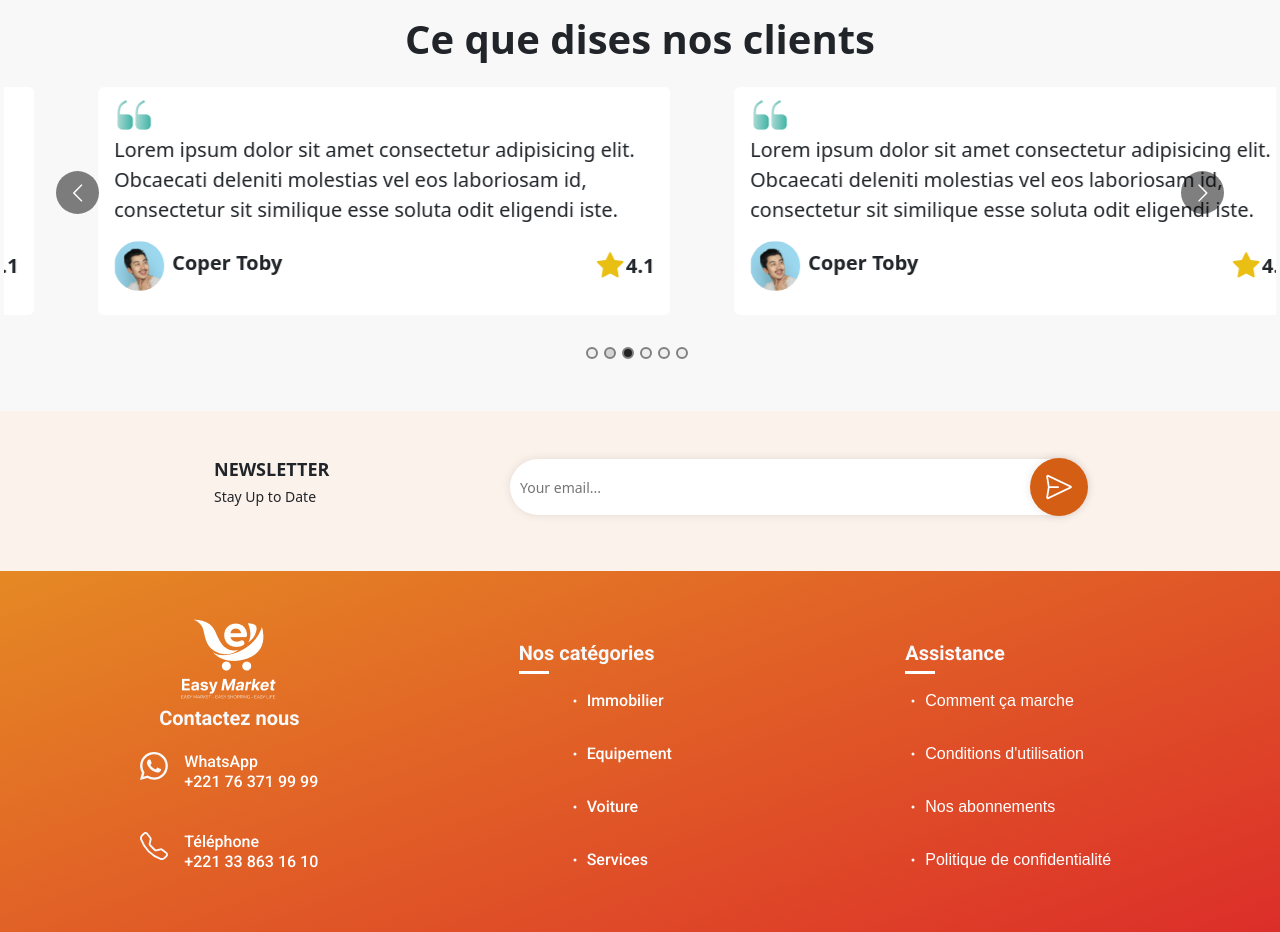
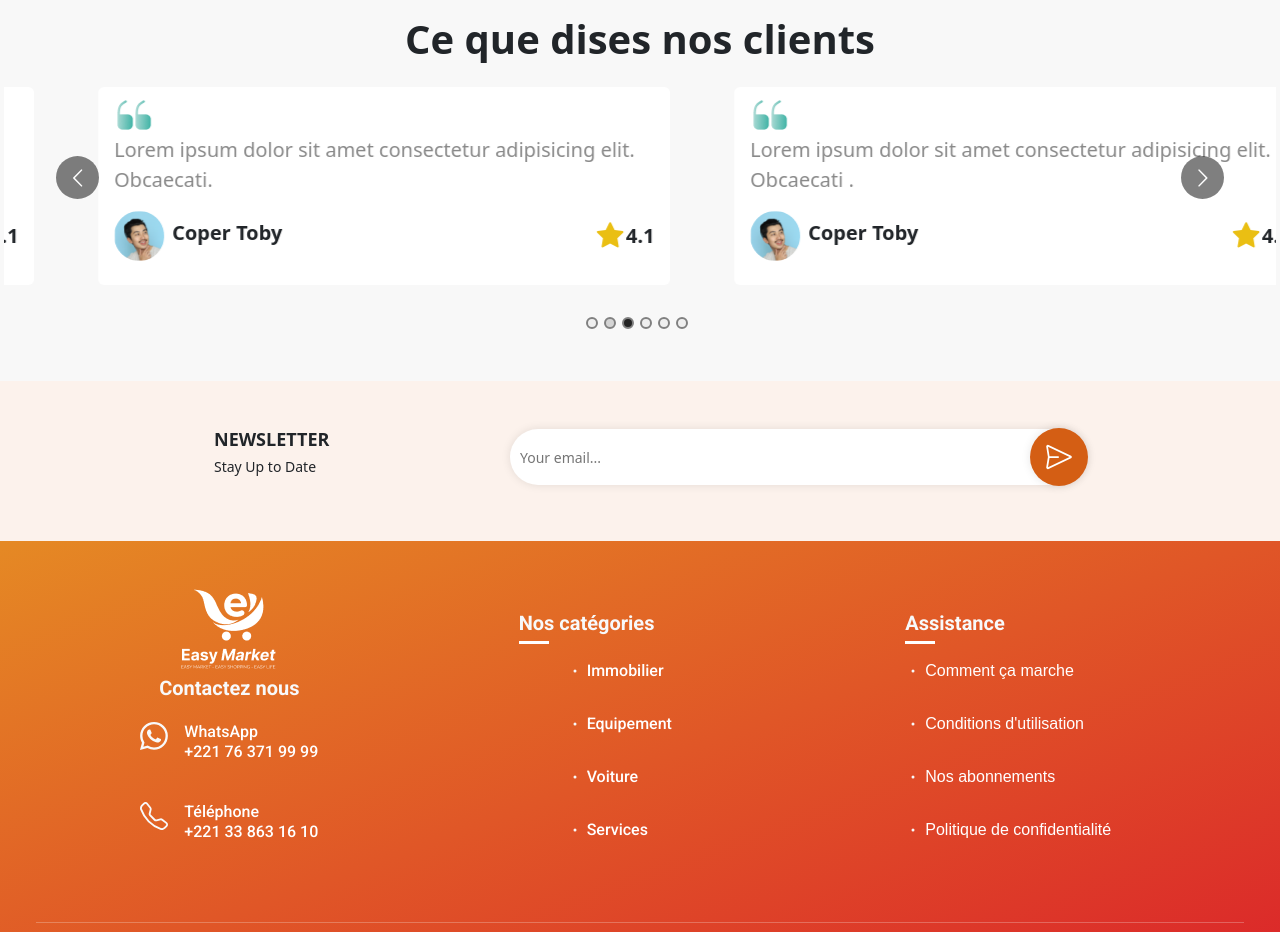
Before and after one commit to founaghe1/easy-market, a React (Create React App) app: page / in a window 1280 px wide. Shown: the part 2500-3432 px from the top of the page. Built offline with nearby package versions, Linux system fonts and the light colour scheme; a web font is replaced by a local one.

Commit message:
text description caroussel testi

```diff
--- a/src/Components/Dashdoard/Accueil/Data.js
+++ b/src/Components/Dashdoard/Accueil/Data.js
@@ -107,7 +107,7 @@ export const favorisData = [
     img: Client,
     userName: "Coper Toby",
     description:
-      "Lorem ipsum dolor sit amet consectetur adipisicing elit. Obcaecati deleniti molestias vel eos laboriosam id, consectetur sit similique esse soluta odit eligendi iste.",
+      "Lorem ipsum dolor sit amet consectetur adipisicing elit. Obcaecati .",
     note: "4.1",
   },
   {
@@ -115,7 +115,7 @@ export const favorisData = [
     img: Client,
     userName: "Coper Toby",
     description:
-      "Lorem ipsum dolor sit amet consectetur adipisicing elit. Obcaecati deleniti molestias vel eos laboriosam id, consectetur sit similique esse soluta odit eligendi iste.",
+      "Lorem ipsum dolor sit amet consectetur adipisicing elit. Obcaecati.",
     note: "4.1",
   },
   {
@@ -123,7 +123,7 @@ export const favorisData = [
     img: Client,
     userName: "Coper Toby",
     description:
-      "Lorem ipsum dolor sit amet consectetur adipisicing elit. Obcaecati deleniti molestias vel eos laboriosam id, consectetur sit similique esse soluta odit eligendi iste.",
+      "Lorem ipsum dolor sit amet consectetur adipisicing elit. Obcaecati.",
     note: "4.1",
   },
   {
@@ -131,7 +131,7 @@ export const favorisData = [
     img: Client,
     userName: "Coper Toby",
     description:
-      "Lorem ipsum dolor sit amet consectetur adipisicing elit. Obcaecati deleniti molestias vel eos laboriosam id, consectetur sit similique esse soluta odit eligendi iste.",
+      "Lorem ipsum dolor sit amet consectetur adipisicing elit. Obcaecati .",
     note: "4.1",
   },
   {
@@ -139,7 +139,7 @@ export const favorisData = [
     img: Client,
     userName: "Coper Toby",
     description:
-      "Lorem ipsum dolor sit amet consectetur adipisicing elit. Obcaecati deleniti molestias vel eos laboriosam id, consectetur sit similique esse soluta odit eligendi iste.",
+      "Lorem ipsum dolor sit amet consectetur adipisicing elit. Obcaecati.",
     note: "4.1",
   },
   {
@@ -147,7 +147,7 @@ export const favorisData = [
     img: Client,
     userName: "Coper Toby",
     description:
-      "Lorem ipsum dolor sit amet consectetur adipisicing elit. Obcaecati deleniti molestias vel eos laboriosam id, consectetur sit similique esse soluta odit eligendi iste.",
+      "Lorem ipsum dolor sit amet consectetur adipisicing elit. Obcaecati.",
     note: "4.1",
   },
   {
@@ -155,7 +155,7 @@ export const favorisData = [
     img: Client,
     userName: "Coper Toby",
     description:
-      "Lorem ipsum dolor sit amet consectetur adipisicing elit. Obcaecati deleniti molestias vel eos laboriosam id, consectetur sit similique esse soluta odit eligendi iste.",
+      "Lorem ipsum dolor sit amet consectetur adipisicing elit. Obcaecati .",
     note: "4.1",
   },
 ];
--- a/src/Components/Dashdoard/Accueil/accueil.css
+++ b/src/Components/Dashdoard/Accueil/accueil.css
@@ -216,3 +216,7 @@
 .temoin {
   width: 90%;
 }
+
+.description{
+  color: #00000076;
+}
--- a/src/Components/Dashdoard/Testimonials/Testimonials.jsx
+++ b/src/Components/Dashdoard/Testimonials/Testimonials.jsx
@@ -10,7 +10,7 @@ const Testimonials = (props) => {
     <div className="temoin col-md-4 mt-3">
             <div className="testi px-3 py-2 rounded">
               <img src={quote} alt="" />
-              <p className="fs-5">
+              <p className="fs-5 description">
                 {props.description}
               </p>
               <div className="d-flex justify-content-between align-items-center">
```
